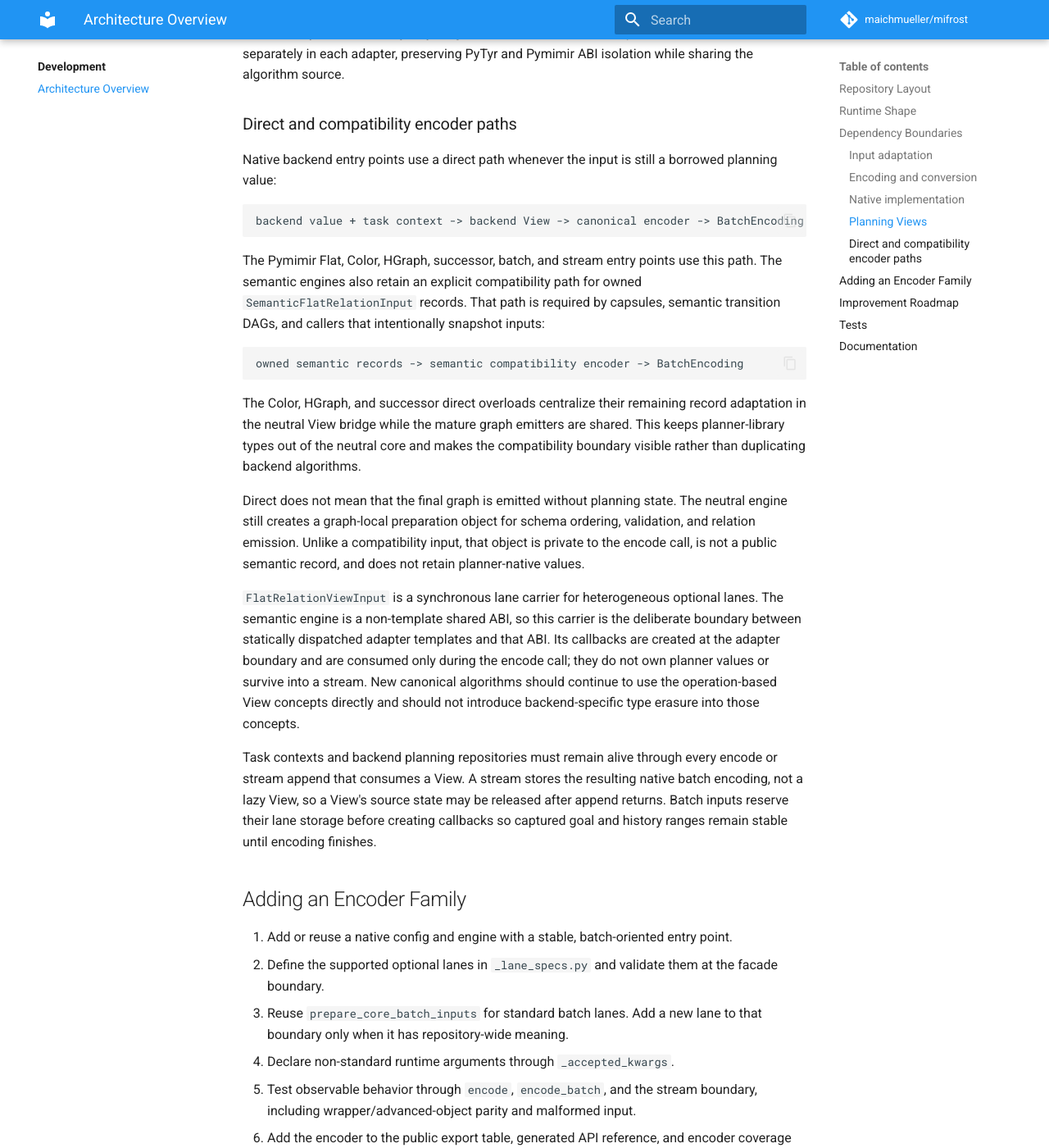
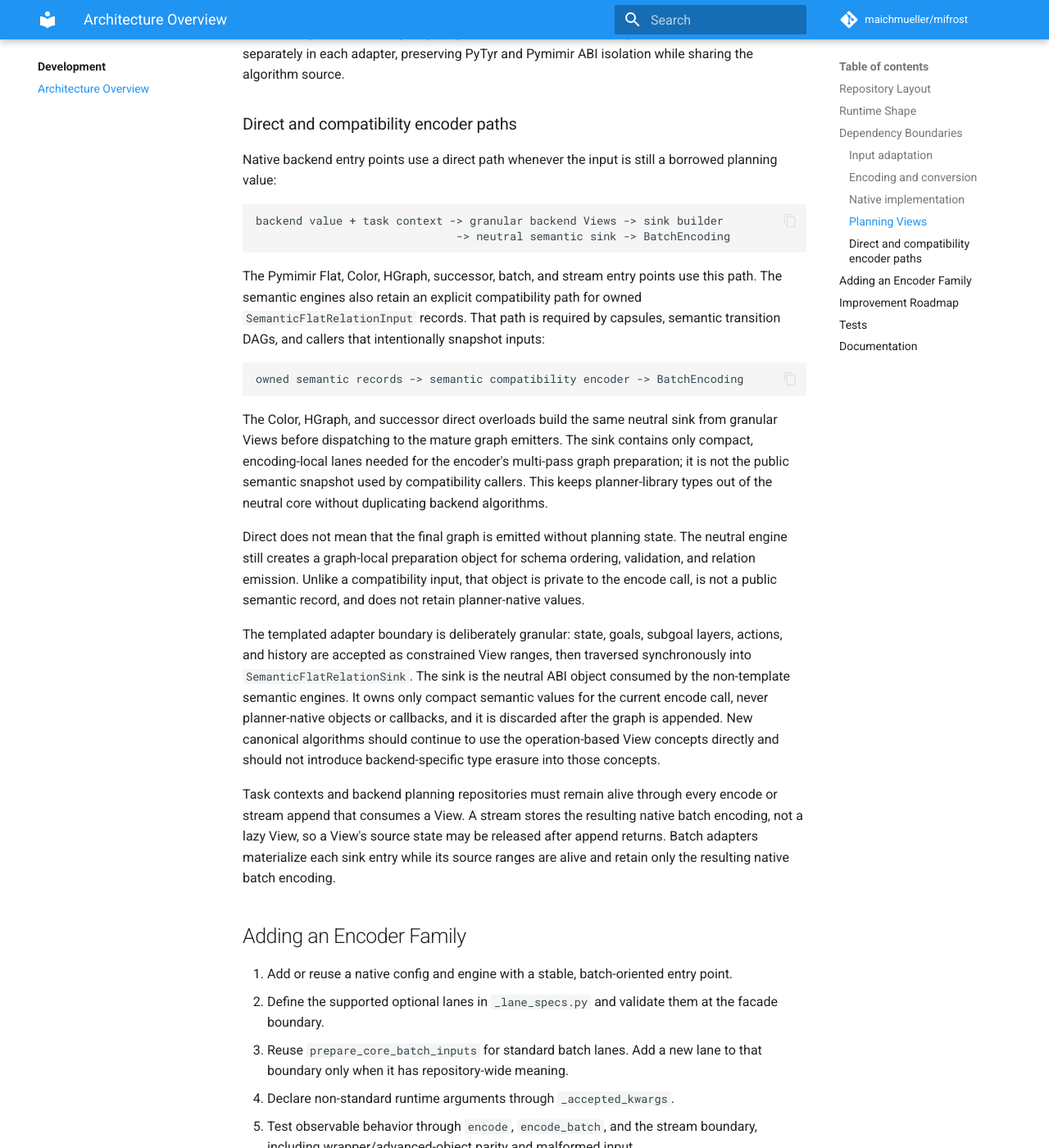
Before and after one commit to maichmueller/mifrost, an MkDocs documentation site: the page built from docs/development/architecture.md, in a window 1280 px wide and 1400 px high, scrolled down 2318 px. Shown: the whole window at 82% size. Built offline with MkDocs 1.6.1 and Material for MkDocs 9.7.7, drawn with Linux system fonts in a browser that asks for light colours; comment, search, counter and statistics services are not loaded; the version menu is left out.

Commit message:
Test and document granular View lanes
Add compile-time checks for the removed callback carrier and runtime parity coverage for subgoal and history Views. Update the native architecture docs to describe the neutral sink boundary.

Co-authored-by: Copilot App <223556219+Copilot@users.noreply.github.com>

````diff
--- a/docs/development/architecture.md
+++ b/docs/development/architecture.md
@@ -98,7 +98,8 @@ Native backend entry points use a direct path whenever the input is still a
 borrowed planning value:
 
 ```text
-backend value + task context -> backend View -> canonical encoder -> BatchEncoding
+backend value + task context -> granular backend Views -> sink builder
+                              -> neutral semantic sink -> BatchEncoding
 ```
 
 The Pymimir Flat, Color, HGraph, successor, batch, and stream entry points use
@@ -110,10 +111,12 @@ semantic transition DAGs, and callers that intentionally snapshot inputs:
 owned semantic records -> semantic compatibility encoder -> BatchEncoding
 ```
 
-The Color, HGraph, and successor direct overloads centralize their remaining
-record adaptation in the neutral View bridge while the mature graph emitters
-are shared. This keeps planner-library types out of the neutral core and makes
-the compatibility boundary visible rather than duplicating backend algorithms.
+The Color, HGraph, and successor direct overloads build the same neutral sink
+from granular Views before dispatching to the mature graph emitters. The sink
+contains only compact, encoding-local lanes needed for the encoder's
+multi-pass graph preparation; it is not the public semantic snapshot used by
+compatibility callers. This keeps planner-library types out of the neutral core
+without duplicating backend algorithms.
 
 Direct does not mean that the final graph is emitted without planning state.
 The neutral engine still creates a graph-local preparation object for schema
@@ -121,21 +124,21 @@ ordering, validation, and relation emission. Unlike a compatibility input, that
 object is private to the encode call, is not a public semantic record, and does
 not retain planner-native values.
 
-`FlatRelationViewInput` is a synchronous lane carrier for heterogeneous
-optional lanes. The semantic engine is a non-template shared ABI, so this
-carrier is the deliberate boundary between statically dispatched adapter
-templates and that ABI. Its callbacks are created at the adapter boundary and
-are consumed only during the encode call; they do not own planner values or
-survive into a stream. New canonical algorithms should continue to use the
-operation-based View concepts directly and should not introduce backend-specific
-type erasure into those concepts.
+The templated adapter boundary is deliberately granular: state, goals,
+subgoal layers, actions, and history are accepted as constrained View ranges,
+then traversed synchronously into `SemanticFlatRelationSink`. The sink is the
+neutral ABI object consumed by the non-template semantic engines. It owns only
+compact semantic values for the current encode call, never planner-native
+objects or callbacks, and it is discarded after the graph is appended. New
+canonical algorithms should continue to use the operation-based View concepts
+directly and should not introduce backend-specific type erasure into those
+concepts.
 
 Task contexts and backend planning repositories must remain alive through every
 encode or stream append that consumes a View. A stream stores the resulting
 native batch encoding, not a lazy View, so a View's source state may be released
-after append returns. Batch inputs reserve their lane storage before creating
-callbacks so captured goal and history ranges remain stable until encoding
-finishes.
+after append returns. Batch adapters materialize each sink entry while its
+source ranges are alive and retain only the resulting native batch encoding.
 
 ## Adding an Encoder Family
 
````
Also changed, not shown: docs/flat-composition.md (+6 -5 lines), 2 other files.
